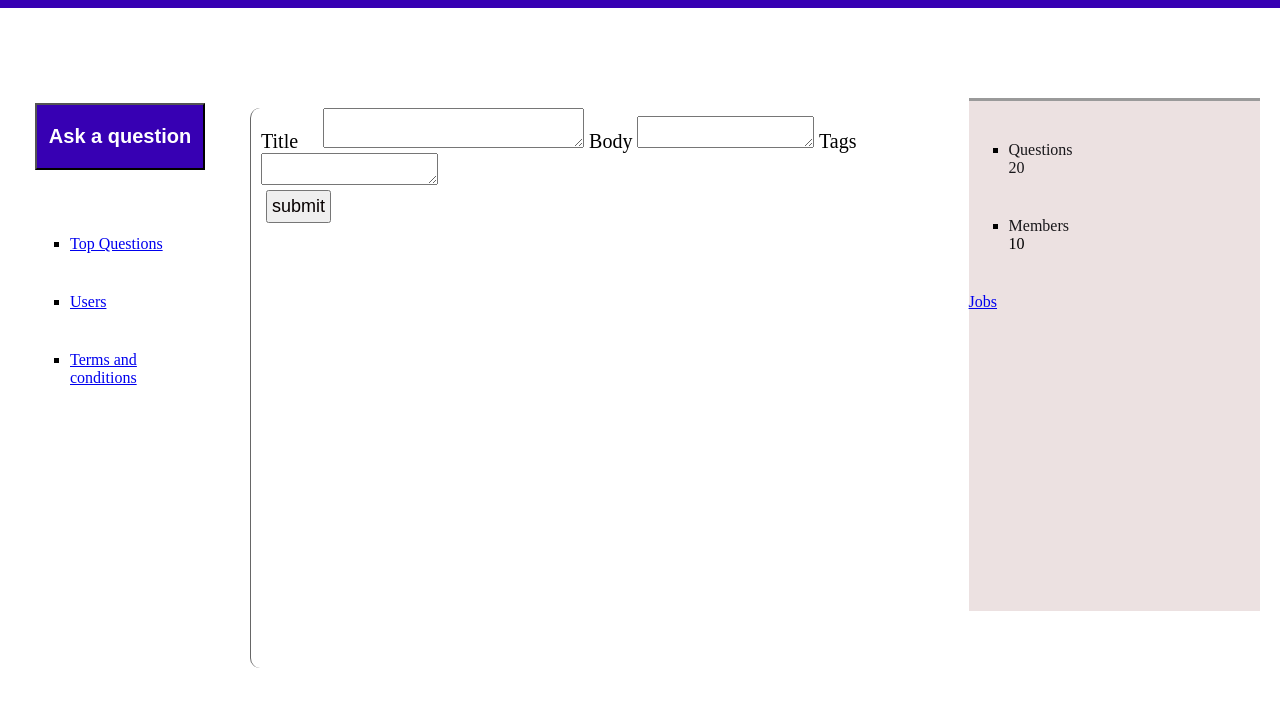
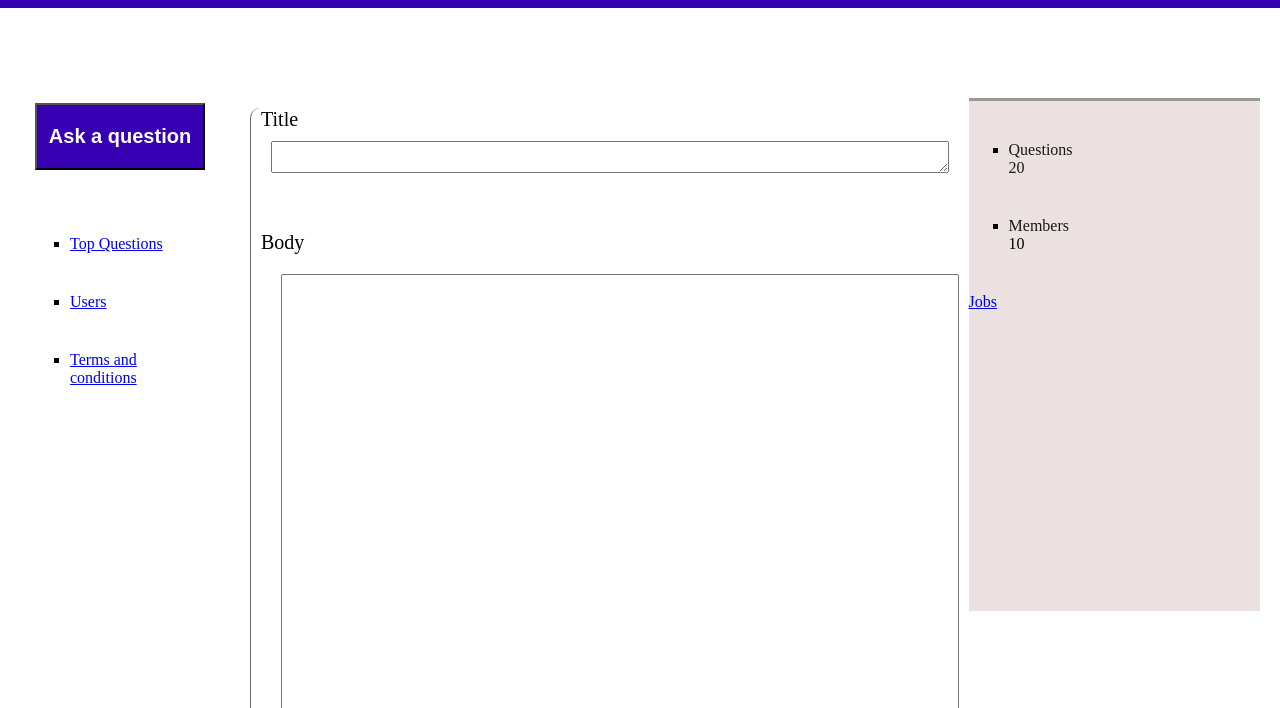
Before and after one commit to Joyce-O/StackOverflow-lite, a plain HTML site: page UI/UI/index.html in a window 1280 px wide. Shown: the part 92-800 px from the top of the page. Drawn offline with Linux system fonts and the light colour scheme; files whose address does not match are found by name.

Commit message:
added Ask Question form

```diff
--- a/UI/UI/css/main.css
+++ b/UI/UI/css/main.css
@@ -113,6 +113,7 @@ text-decoration: none;
     border-radius: 10px;
     border: none;
     border-left: 1px solid #666666;
+    grid-row-end: -1;
     /* border: 1px hidden darkolivegreen; */
 }
 
@@ -157,3 +158,26 @@ li {
     margin: 40px;
     list-style-type: square;
 }
+
+.ask-ques {
+    display: grid;
+    grid-template-rows: 1fr 8fr 1fr;
+    grid-gap: 10px;
+
+}
+
+#ques-body {
+    width: 100%;
+    height: 100%;
+    margin: 20px;
+
+}
+#ques-title {
+   width: 100%;
+   margin: 10px;
+}
+
+.ques-btn {
+    width: 60px;
+    margin: 40px;
+ }
--- a/UI/UI/index.html
+++ b/UI/UI/index.html
@@ -54,18 +54,18 @@
             <section class="content">
                 <fieldset class="fieldset">
                     <form class="form form1">
-                        <div class="quest_box">
-                            <label for="title">Title</label>
-                            <textarea id="title" placeholder="Enter your sentence..." required>
-                                    </textarea>
-                            <label for="body">Body</label>
-                            <textarea id="body" placeholder="Enter your sentence..." required>
-                                    </textarea>
-                            <label for="tags">Tags</label>
-                            <textarea id="tags" placeholder="Enter your sentence..." required>
-                                    </textarea>
-                            </br>
-                            <button class="btn" type="button" onclick="displayWord()">submit</button>
+                        <div class="ask-ques">
+                            <div><label for="ques-title">Title</label>
+                            <textarea id="ques-title" placeholder="Enter your sentence..." required>
+                            </textarea></div>
+                           <div><label for="ques-body">Body</label>
+                            <textarea id="ques-body" placeholder="Enter your sentence..." required>
+                            </textarea></div>
+                            <!-- <div><label for="ques-tags">Tags</label>
+                            <textarea id="ques-tags" placeholder="Enter your sentence..." required>
+                            </textarea></div> -->
+
+                            <p><button class="btn ques-btn" type="button" onclick="displayWord()">submit</button></p>
                         </div>
                     </form>
                 </fieldset>
```
